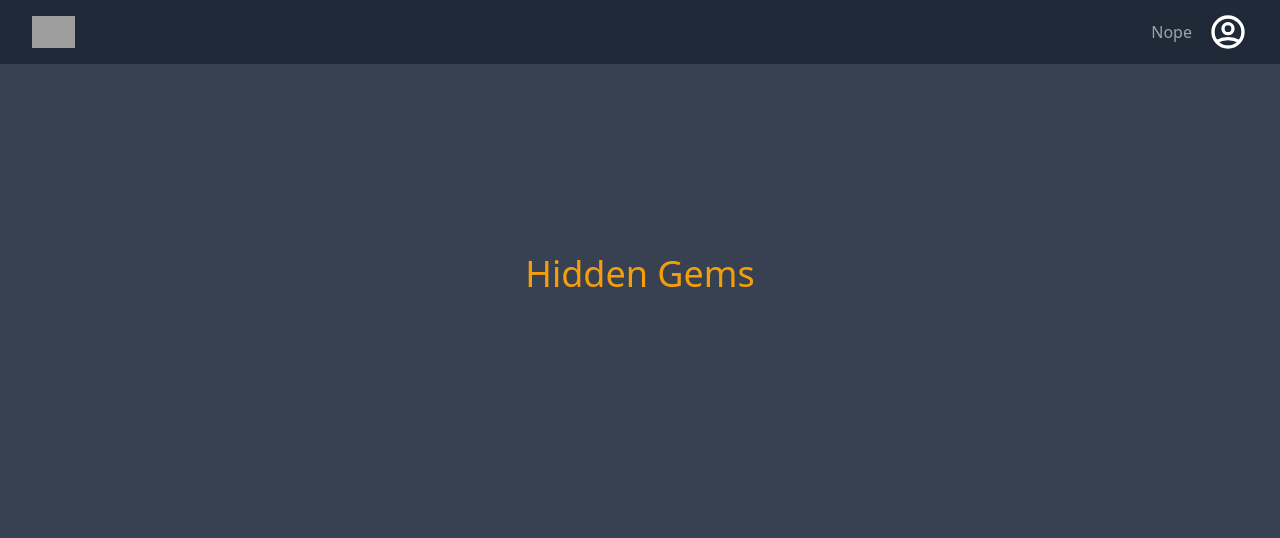
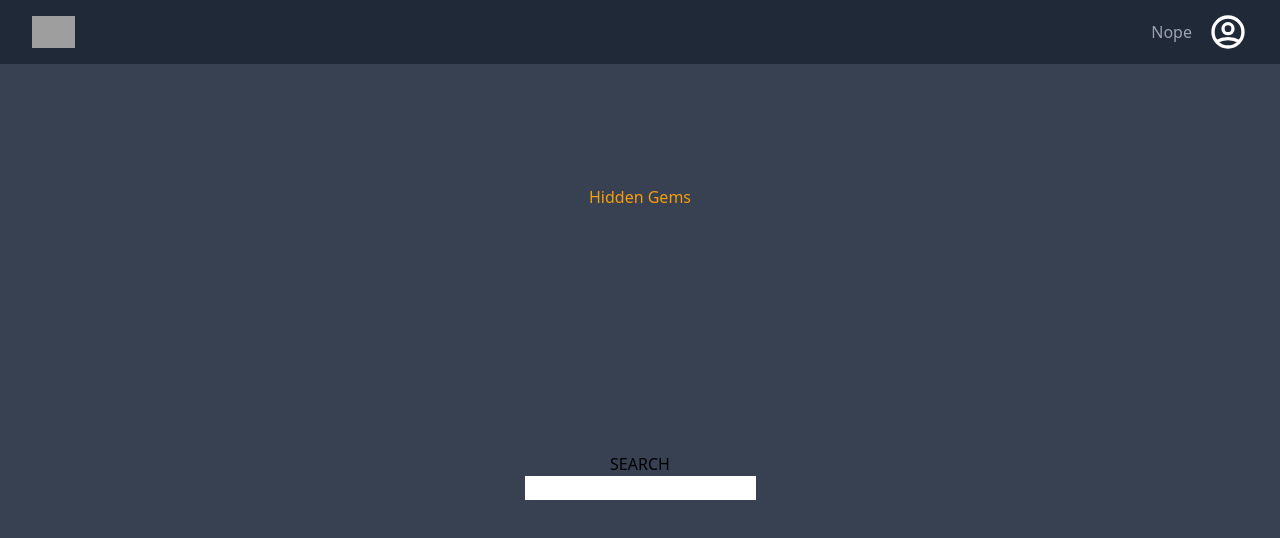
Before and after one commit to thedyze/auctionsite, a React (Vite) app in the folder frontend/: page / in a window 1280 px wide. Shown: the top 538 px of the page. Built offline with nearby package versions, Linux system fonts and the light colour scheme; no server answers; grey boxes are pictures that could not be loaded.

Commit message:
search basic

```diff
--- /dev/null
+++ b/frontend/src/components/search/Search.jsx
@@ -0,0 +1,8 @@
+export const Search = () => {
+  return (
+    <div>
+      <div style={{ textAlign: "center" }}>SEARCH</div>
+      <input type="text" placeholder />
+    </div>
+  );
+};
--- a/frontend/src/pages/Home.jsx
+++ b/frontend/src/pages/Home.jsx
@@ -1,9 +1,12 @@
+import { Search } from "../components/search/Search";
 import { HomeAuctionList } from "../lists/HomeAuctionList";
 
 export const Home = () => {
   return (
+
     <div className="bg-gray-700 grid place-items-center h-screen">
-      <div className="text-yellow-500 text-4xl text-center">Hidden Gems</div>
+      <div className="text-yellow-500 text-base text-center">Hidden Gems</div>
+    <Search />
       <HomeAuctionList/>
     </div>
   )
```
